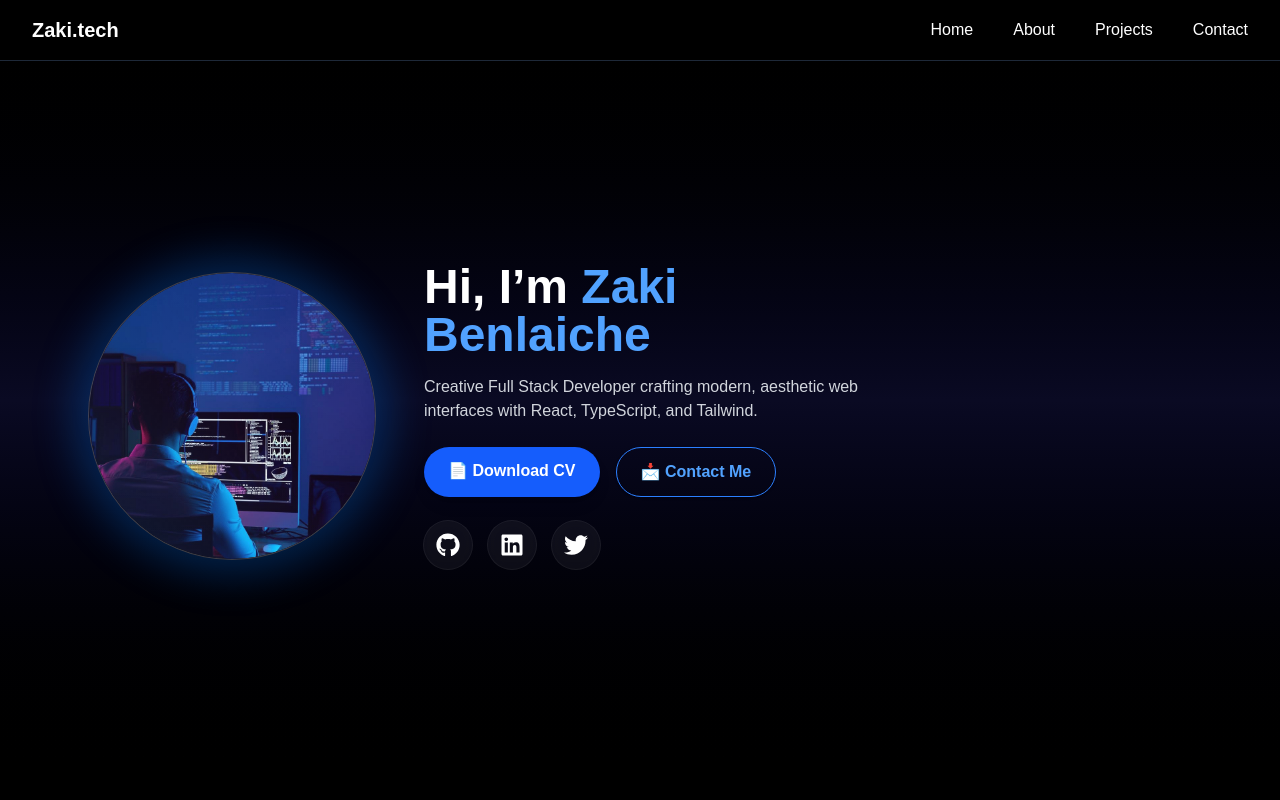
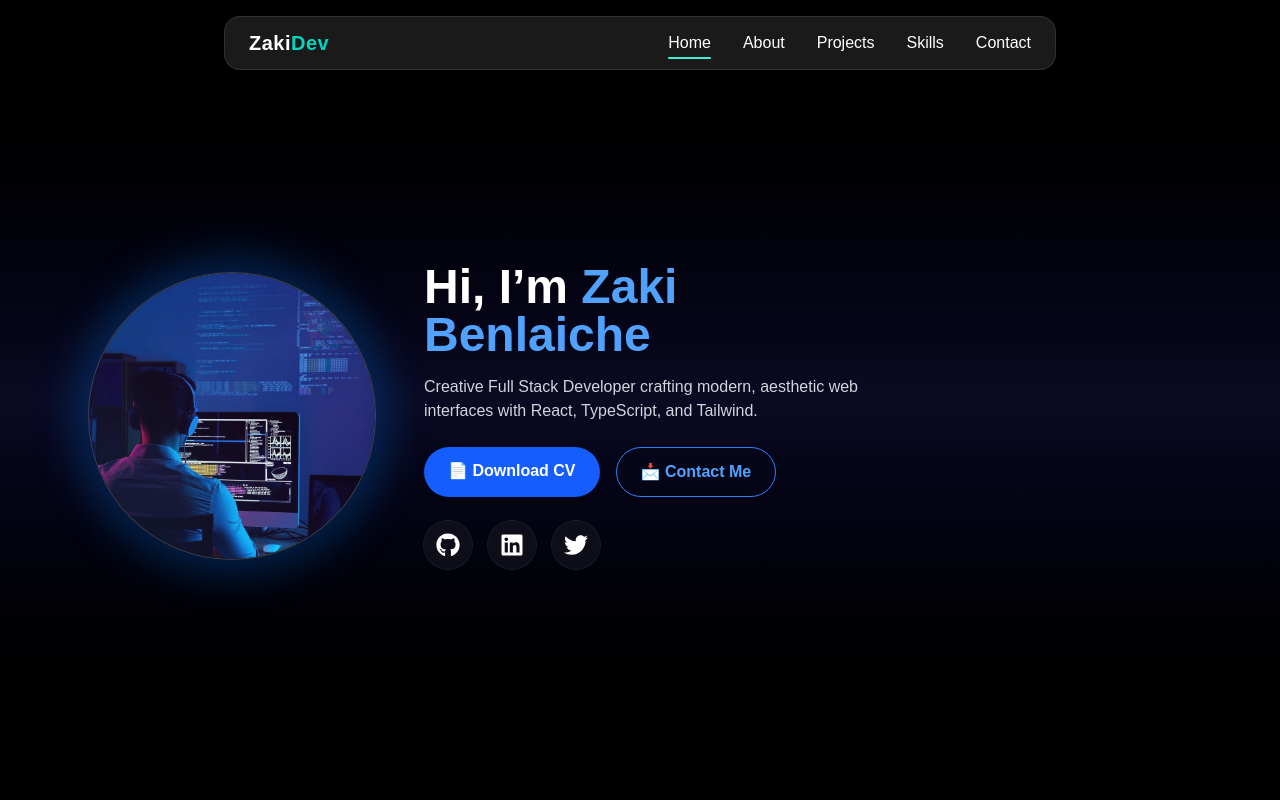
Before and after one commit to Zaki-Benlaiche/Portfolio, a Next.js app: page / in a window 1280 px wide. Shown: the top 800 px of the page. Built offline with nearby package versions, Linux system fonts and the light colour scheme.

Commit message:
Update Navbar: professional version with smooth scroll and active link

```diff
--- a/components/Navbar.tsx
+++ b/components/Navbar.tsx
@@ -1,54 +1,108 @@
 "use client";
 
+import { useState, useEffect } from "react";
+import { Menu, X } from "lucide-react";
 import { motion } from "framer-motion";
-import { useState } from "react";
 
 export default function Navbar() {
-  const [animationKey, setAnimationKey] = useState(0);
+  const [isOpen, setIsOpen] = useState(false);
+  const [scrolled, setScrolled] = useState(false);
+  const [active, setActive] = useState("home");
 
-  const handleLinkClick = () => {
-    setAnimationKey((prev) => prev + 1);
-  };
+  // Detect scroll to add navbar background
+  useEffect(() => {
+    const handleScroll = () => {
+      if (window.scrollY > 30) setScrolled(true);
+      else setScrolled(false);
 
-  const navLinks = [
-    { label: "Home", href: "#home" },
-    { label: "About", href: "#about" },
-    { label: "Projects", href: "#projects" },
-    { label: "Contact", href: "#contact" },
+      // Update active section based on scroll
+      const sections = ["home", "about", "projects", "skills", "contact"];
+      sections.forEach((id) => {
+        const section = document.getElementById(id);
+        if (section) {
+          const top = section.offsetTop - 100;
+          const bottom = top + section.offsetHeight;
+          if (window.scrollY >= top && window.scrollY < bottom) setActive(id);
+        }
+      });
+    };
+
+    window.addEventListener("scroll", handleScroll);
+    return () => window.removeEventListener("scroll", handleScroll);
+  }, []);
+
+  const links = [
+    { id: "home", label: "Home" },
+    { id: "about", label: "About" },
+    { id: "projects", label: "Projects" },
+    { id: "skills", label: "Skills" },
+    { id: "contact", label: "Contact" },
   ];
 
   return (
-    <motion.header
-      key={animationKey}
-      initial={{ opacity: 0, y: -20 }}
-      animate={{ opacity: 1, y: 0 }}
+    <motion.nav
+      initial={{ y: -50 }}
+      animate={{ y: 0 }}
       transition={{ duration: 0.6, ease: "easeOut" }}
-      className="fixed top-0 left-0 w-full z-50 bg-transparent backdrop-blur-md border-b border-gray-800"
+      className={`fixed top-4 left-1/2 -translate-x-1/2
+      w-[90%] md:w-[75%] lg:w-[65%]
+      z-50 rounded-2xl border
+      transition-all duration-300
+      ${scrolled ? "backdrop-blur-xl bg-black/40 border-white/20 shadow-xl" : "backdrop-blur-lg bg-white/10 border-white/10"}`}
     >
-      <nav className="flex items-center justify-between px-8 py-4 max-w-7xl mx-auto">
-        {/* الشعار على اليسار */}
-        <div className="text-xl font-bold text-white">Zaki.tech</div>
+      <div className="flex justify-between items-center px-6 py-3">
 
-        {/* روابط في المنتصف */}
-        <ul className="flex space-x-10 text-sm md:text-base text-white">
-          {navLinks.map((link) => (
-            <motion.li
-              key={link.href}
-              whileHover={{ scale: 1.1 }}
-              whileTap={{ scale: 0.95 }}
+        {/* Logo */}
+        <a href="#home" className="text-xl font-bold text-white tracking-wide">
+          Zaki<span className="text-teal-400">Dev</span>
+        </a>
+
+        {/* Desktop Menu */}
+        <div className="hidden md:flex items-center gap-8">
+          {links.map((link) => (
+            <a
+              key={link.id}
+              href={`#${link.id}`}
+              className={`relative text-white transition ${
+                active === link.id ? "text-teal-300" : "hover:text-teal-200"
+              }`}
             >
-              <motion.a
-                href={link.href}
-                onClick={handleLinkClick}
-                className="hover:text-blue-400 transition-colors duration-300"
-                whileHover={{ color: "#60a5fa" }}
-              >
-                {link.label}
-              </motion.a>
-            </motion.li>
+              {link.label}
+              {active === link.id && (
+                <motion.div
+                  layoutId="activeLink"
+                  className="absolute -bottom-1 left-0 w-full h-[2px] bg-teal-300 rounded"
+                />
+              )}
+            </a>
           ))}
-        </ul>
-      </nav>
-    </motion.header>
+        </div>
+
+        {/* Mobile toggle */}
+        <button className="md:hidden text-white" onClick={() => setIsOpen(!isOpen)}>
+          {isOpen ? <X size={28} /> : <Menu size={28} />}
+        </button>
+      </div>
+
+      {/* Mobile menu */}
+      {isOpen && (
+        <motion.div
+          initial={{ opacity: 0, y: -10 }}
+          animate={{ opacity: 1, y: 0 }}
+          className="md:hidden flex flex-col bg-black/60 backdrop-blur-xl px-6 py-4 space-y-4 rounded-b-2xl"
+        >
+          {links.map((link) => (
+            <a
+              key={link.id}
+              href={`#${link.id}`}
+              onClick={() => setIsOpen(false)}
+              className={`text-white text-lg ${active === link.id ? "text-teal-300" : ""}`}
+            >
+              {link.label}
+            </a>
+          ))}
+        </motion.div>
+      )}
+    </motion.nav>
   );
 }
--- a/src/app/globals.css
+++ b/src/app/globals.css
@@ -63,3 +63,6 @@ body {
 .animation-delay-4000 {
   animation-delay: 4s;
 }
+html {
+  scroll-behavior: smooth;
+}
```
